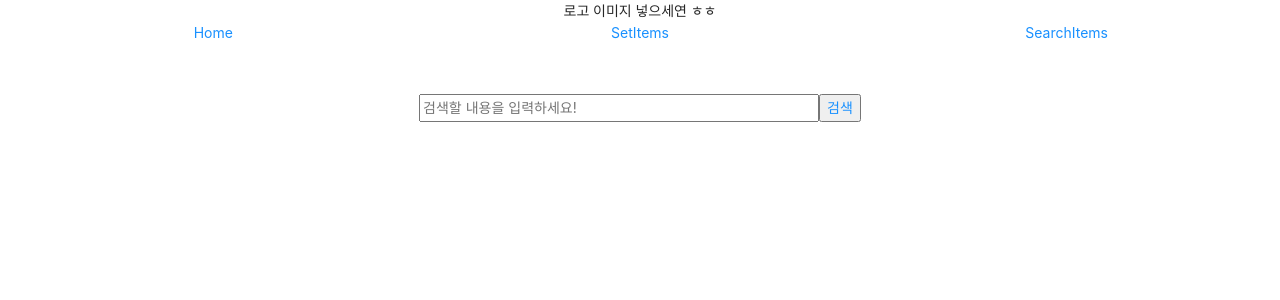
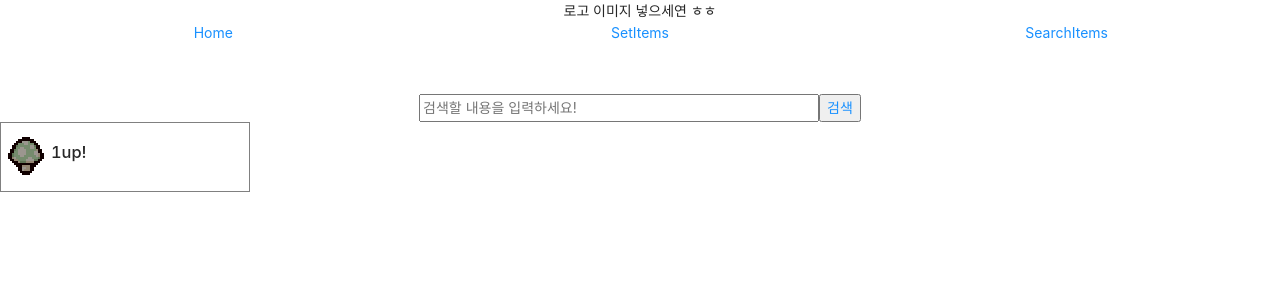
Before and after one commit to Jeongeun-Choi/Isaac_SetItems, a React (Create React App) app: page /search/1 in a window 1280 px wide. Shown: the top 300 px of the page. Built offline with nearby package versions, Linux system fonts and the light colour scheme.

Commit message:
SearchResult 60% 완성

```diff
--- a/src/App.js
+++ b/src/App.js
@@ -6,7 +6,8 @@ import {
   SetItemExplanation,
   ItemExplanation,
   Items,
-  SearchItems
+  SearchItems,
+  SearchResult
 } from "./pages";
 import Menu from "./components/Menu";
 import HeaderImg from "./components/HeaderImg";
@@ -32,6 +33,7 @@ const App = () => {
       <Content>
         <Route exact path="/" component={Home} />
         <Route path="/search" component={SearchItems} />
+        <Route path="/search/:searchitem" component={SearchResult} />
         {/* <Route exact path="/items" component={Items} /> */}
         {/* <Route path="/items/:name" component={ItemExplanation} /> */}
         <Route exact path="/setitems" component={SetItems} />
--- a/src/components/RelationItems.js
+++ b/src/components/RelationItems.js
@@ -11,7 +11,8 @@ const RelationItemForm = styled.div`
   margin-bottom: 20%;
 `;
 
-const RelationItem = ({ data, setName }) => {
+const RelationItems = ({ data, setName }) => {
+  console.log(data);
   const name = data.name.split(" ").join("");
   return (
     <Link to={`/setitems/${setName}/${data.name}`}>
@@ -26,4 +27,4 @@ const RelationItem = ({ data, setName }) => {
   );
 };
 
-export default RelationItem;
+export default RelationItems;
--- a/src/pages/SearchItems.js
+++ b/src/pages/SearchItems.js
@@ -1,6 +1,7 @@
 import React, { useState } from "react";
 import styled from "styled-components";
 import { Link } from "react-router-dom";
+import { SearchResult } from ".";
 
 const SearchInputForm = styled.div`
   margin-top: 50px;
@@ -26,7 +27,7 @@ const SearchItems = () => {
         placeholder="검색할 내용을 입력하세요!"
         onChange={onChangeInput}
       />
-      <Link to="/search/:searchitem">
+      <Link to={`/search/${searchItem}`}>
         <button onClick={search}>검색</button>
       </Link>
     </SearchInputForm>
--- /dev/null
+++ b/src/pages/SearchResult.js
@@ -0,0 +1,29 @@
+import React from "react";
+import RelationItems from "../components/RelationItems";
+import { ItemTexts } from "../texts/Text";
+
+const SearchResult = ({ match }) => {
+  const searchitem = match.params.searchitem
+    .split(" ")
+    .join("")
+    .toLowerCase();
+  console.log(searchitem);
+  const searchItems = ItemTexts.filter(item =>
+    item.name
+      .split(" ")
+      .join("")
+      .toLowerCase()
+      .includes(searchitem)
+  );
+
+  console.log(searchItems);
+  return (
+    <>
+      {searchItems.map(item => (
+        <RelationItems data={item} setName={item.setitem} />
+      ))}
+    </>
+  );
+};
+
+export default SearchResult;
--- a/src/pages/index.js
+++ b/src/pages/index.js
@@ -4,3 +4,4 @@ export { default as ItemExplanation } from "./ItemExplanation";
 export { default as SetItems } from "./SetItems";
 export { default as SetItemExplanation } from "./SetItemExplanation";
 export { default as SearchItems } from "./SearchItems";
+export { default as SearchResult } from "./SearchResult";
```
